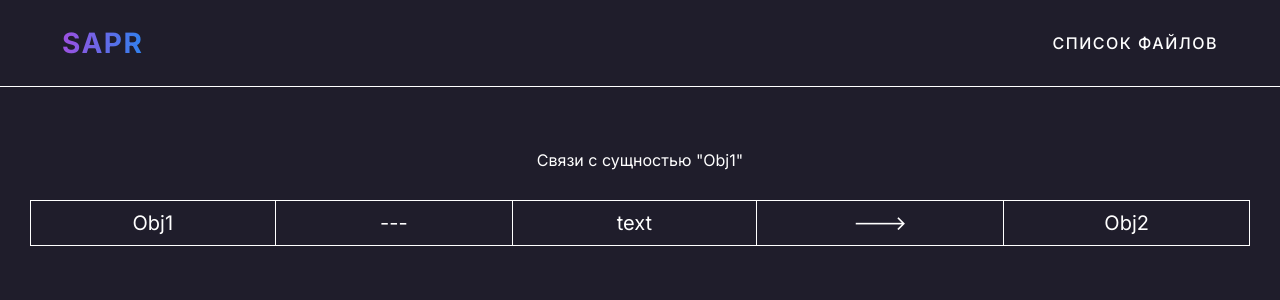
After one commit to tomasaxuuu/SAPR_labsV2, a Flask app: a page that uses templates/entity_view.html in a window 1280 px wide. The commit adds this page. Shown: the top 300 px of the page. Run offline with Flask 3, Linux system fonts and the light colour scheme; data comes from the database, SQL or seed files in the repository; both versions use the stored data as it was after the commit.

Commit message:
final commit pravok

```diff
--- a/app.py
+++ b/app.py
@@ -57,6 +57,7 @@ def create_table(objects, filename):
     else:
         print('')
 
+
 def get_table_data(table_name):
     conn = sqlite3.connect(db_name)
     cursor = conn.cursor()
@@ -98,6 +99,7 @@ def data_base_view():
     data = get_existing_tables()
     return render_template('database_export.html', data=data)
 
+
 @app.route('/table_view/<table_name>')
 def table_view(table_name):
     diagramm = []
@@ -119,9 +121,11 @@ def table_view(table_name):
             for j in range(0, len(data)):
                 if data[j][0] == end_point:
                     rel.append(data[j][1])
-
+            rel.append(start_point)
+            rel.append(end_point)
             diagramm.append(rel)
     return render_template('table_view.html', data=data, table_name=table_name, diagramm=diagramm)
+
 
 @app.route('/termins/<table_name>')
 def termins_view(table_name):
@@ -129,6 +133,7 @@ def termins_view(table_name):
     data = get_table_data(table_name)
 
     return render_template('termins.html', data=data, table_name=table_name)
+
 
 @app.route('/edit_values/<table_name>', methods=['GET'])
 def edit_values(table_name):
@@ -189,5 +194,45 @@ def description(table_name):
 
     return render_template('description.html', table_name=table_name, table_data=table_data, terms=terms)
 
+@app.route('/entity_view/<table_name>/<entity_id>')
+def entity_view(table_name, entity_id):
+    relations_dict = {'Наследование': ['Родитель для', 'Наследник от'], 'Реализация': ['Тип для', 'Реализация для']}
+    table_data = get_table_data(table_name)
+    all_entity = []
+    for i in range(0, len(table_data)):
+        one_entity = []
+        if entity_id == table_data[i][2]:
+            first = table_data[i][2]  # сурс
+            if table_data[i][1] in relations_dict:
+                second = relations_dict[table_data[i][1]][0]
+            else:
+                second = table_data[i][1]  # тип связи
+            third = table_data[i][3]  # таргет
+            for j in range(0, len(table_data)):
+                if table_data[j][0] == first:
+                    one_entity.append(table_data[j][1])
+            one_entity.append(second)
+            for j in range(0, len(table_data)):
+                if table_data[j][0] == third:
+                    one_entity.append(table_data[j][1])
+            all_entity.append(one_entity)
+        elif entity_id == table_data[i][3]:
+            first = table_data[i][3]  # таргет
+            if table_data[i][1] in relations_dict:
+                second = relations_dict[table_data[i][1]][1]
+            else:
+                second = table_data[i][1]  # тип связи
+            third = table_data[i][2]  # сурс
+            for j in range(0, len(table_data)):
+                if table_data[j][0] == first:
+                    one_entity.append(table_data[j][1])
+            one_entity.append(second)
+            for j in range(0, len(table_data)):
+                if table_data[j][0] == third:
+                    one_entity.append(table_data[j][1])
+            all_entity.append(one_entity)
+    return render_template('entity_view.html', all_entity=all_entity)
+
+
 if __name__ == '__main__':
     app.run(debug=True, port=9000)
--- a/templates/edit_values.html
+++ b/templates/edit_values.html
@@ -14,7 +14,7 @@ Edit Values
             {% if row[5] == 'relationship' %}
             <div class="mb-2 w-50 p-3" style="margin:auto;">
                 <input type="text" class="form-control" id="value_{{ row[0] }}" name="value_{{ row[0] }}"
-                       value="{{ row[1] }}" style="margin:auto; text-align:center;"><br>
+                       value="{{ row[1] }}" style="margin:auto; text-align:center; margin-bottom: 20px">
                 {% endif %}
                 {% endfor %}
             </div>
--- /dev/null
+++ b/templates/entity_view.html
@@ -0,0 +1,52 @@
+{% extends 'layout.html' %}
+
+{% block title %}
+Table
+{% endblock %}
+{% block content %}
+<style>
+    table {
+      width: 100%;
+      border-collapse: collapse;
+      color: white;
+    }
+    th,
+    td {
+      border: 1px solid white;
+      padding: 10px;
+      max-width: 100%;
+      width: 300px;
+      text-align: center;
+    }
+    th {
+      background-color: #4caf50;
+    }
+</style>
+<div
+        style="display: flex; flex-direction: column; align-items: center; gap: 50px"
+>
+    <div
+            style="
+      gap: 30px;
+      display: flex;
+      align-items: center;
+      flex-direction: column;
+    "
+    >
+        <table style="color: white">
+        <h2>Связи с сущностью "{{ all_entity[0][0] }}"</h2>
+            {% for entity in all_entity %}
+            <tr>
+                <td style="font-size: 20px">{{entity[0]}}</td>
+                <td style="font-size: 20px">--- </td>
+                <td style="font-size: 20px"> {{entity[1]}} </td>
+                <td style="font-size: 20px"> ---> </td>
+                <td style="font-size: 20px">{{entity[2]}}</td>
+
+            </tr>
+            {% endfor %}
+        </table>
+
+    </div>
+</div>
+{% endblock %}
```
Also changed, not shown: templates/table_view.html (+13 -9 lines), my_data_base.db, uploads/drawio.xml (added), uploads/final.xml (added).
